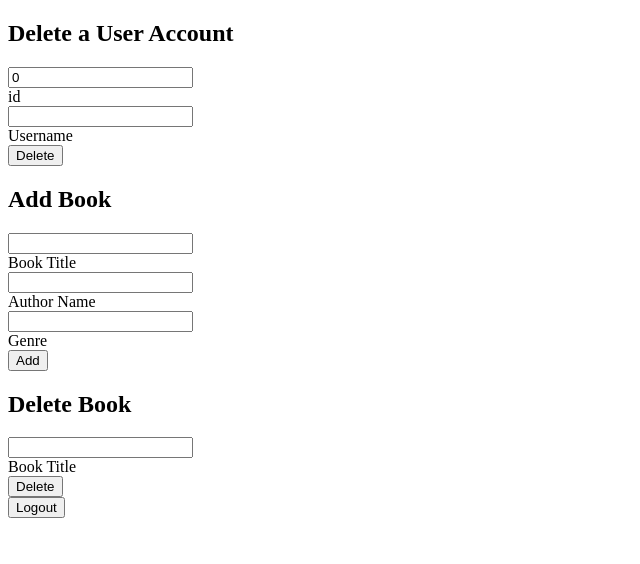
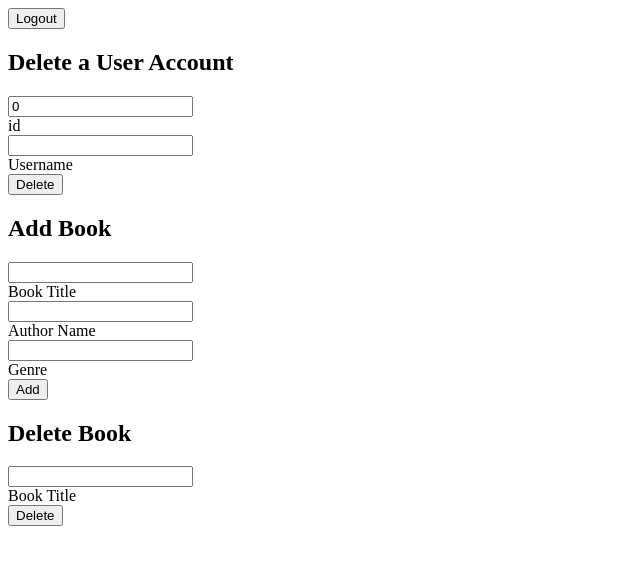
Before and after one commit to whatever413y/se-finals-project, a React (Create React App) app in the folder client/: page /index.html/admin in a window 1280 px wide. Shown: the top 564 px of the page, without its empty margins (0-640 px from the left). Built offline with nearby package versions, Linux system fonts and the light colour scheme; the HTML template or start-up script is replaced by a standard one.

Commit message:
update admin

```diff
--- a/client/src/screens/Admin.tsx
+++ b/client/src/screens/Admin.tsx
@@ -26,7 +26,7 @@ const Admin: React.FC = () => {
     event.preventDefault()
     const input = { userId: userId, username: username }
     await Axios.post('http://localhost:3000/user/delete', input).then((response) => {
-      if(response.data === "error") {
+      if (response.data === "error") {
         alert("The attempt to delete this account has failed.")
       } else {
         alert('The account is now deleted.')
@@ -38,7 +38,7 @@ const Admin: React.FC = () => {
     event.preventDefault()
     const input = { bookTitle: bookTitle, authorName: authorName, genre: genre }
     await Axios.post('http://localhost:3000/book/add', input).then((response) => {
-      if(response.data === "error") {
+      if (response.data === "error") {
         alert("The attempt to add a book has failed.")
       } else {
         alert('The book is now added.')
@@ -50,7 +50,7 @@ const Admin: React.FC = () => {
     event.preventDefault()
     const input = { bookTitle: book }
     await Axios.post('http://localhost:3000/book/delete', input).then((response) => {
-      if(response.data === "error") {
+      if (response.data === "error") {
         alert("The attempt to delete the book has failed.")
       } else {
         alert('The book is now deleted.')
@@ -59,13 +59,14 @@ const Admin: React.FC = () => {
   };
 
   const handleLogout = () => {
-    if(confirm("Confirm Logout?") == true) {
+    if (confirm("Confirm Logout?") == true) {
       navigate('/')
     }
   }
 
   return (
     <div className='App-header'>
+      <button type="button" onClick={handleLogout} >Logout</button>
       <div className='card'>
         <div>
           <h2>Delete a User Account</h2>
@@ -135,7 +136,6 @@ const Admin: React.FC = () => {
               <button type="submit">Delete</button>
             </div>
           </form>
-        <button type="button" onClick={handleLogout} >Logout</button>
         </div>
       </div>
     </div>
```
Lines whose indentation alone changed are shown as unchanged.
